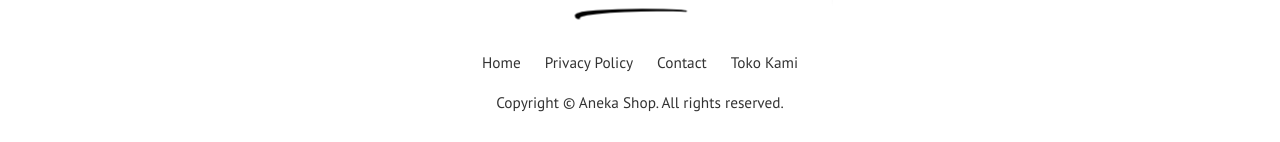
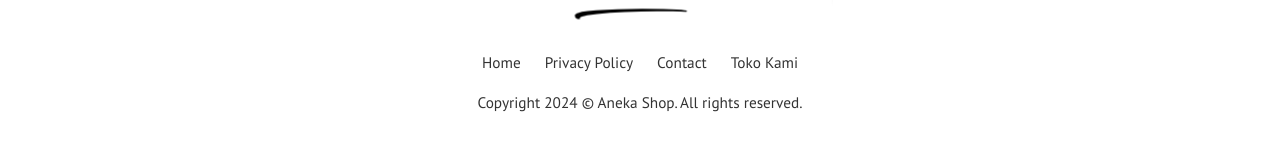
Before and after one commit to anekashop/shop, a Jekyll site: the page built from index.html, in a window 1280 px wide and 900 px high, scrolled down 503 px. Shown: the part 755-897 px from the top of the window. Built offline with Jekyll 4.4.1, drawn with Linux system fonts in a browser that asks for light colours; the list of posts is cut into pages by our own code; comment, search, counter and statistics services are not loaded; part of the change alters nothing that is shown.

```diff
--- a/_layouts/default.html
+++ b/_layouts/default.html
@@ -119,7 +119,7 @@ gtag('config', '{{site.ganalytics}}');
     {% endfor %}
     </ul>
     <div class="copyright small">
-       Copyright © {{site.title}}. All rights reserved.
+       Copyright <script>document.write(new Date().getFullYear())</script> © {{site.title}}. All rights reserved.
     </div>
 </footer>
 
```
